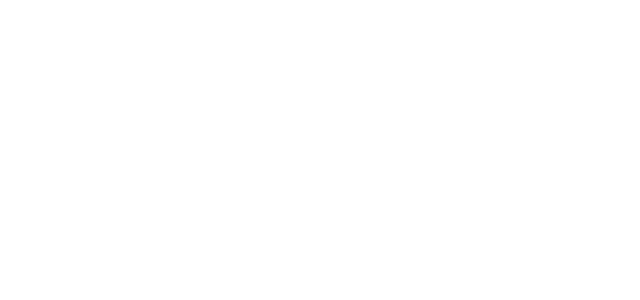
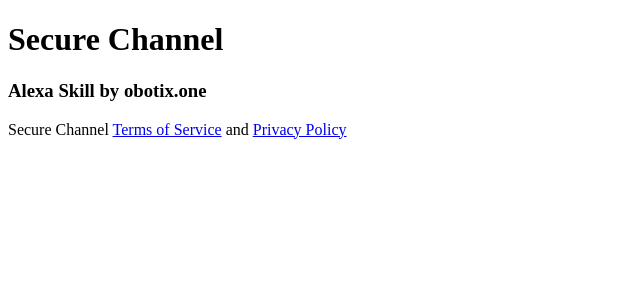
Before and after one commit to webjestic/obotix-web, a Nuxt app: page /securechannel in a window 1280 px wide. Before the commit this address had no page. Shown: the top 300 px of the page, without its empty margins (0-640 px from the left). Built offline with nearby package versions, Linux system fonts and the light colour scheme.

Commit message:
14 link to tos and privacy pages (#15)
* i14 | adding secure page and deep links

* i14 | adding secure page and deep links

---------

Co-authored-by: Michael N <michael.newlon@tn.gov>

```diff
--- a/pages/index.vue
+++ b/pages/index.vue
@@ -1,3 +1,14 @@
 <template>
     <h1>obotix.one</h1>
+
+    <p>Secure Channel
+        <a href="https://obotix.one/securechannel/termsofservice/">Terms of Service</a> and
+        <a href="https://obotix.one/securechannel/privacypolicy/">Privacy Policy</a>
+    </p>
 </template>
+
+<script setup>
+</script>
+
+<style scoped>
+</style>
--- /dev/null
+++ b/pages/securechannel/index.vue
@@ -0,0 +1,14 @@
+<template>
+    <h1>Secure Channel</h1>
+    <h3>Alexa Skill by obotix.one</h3>
+
+    <p>Secure Channel
+        <a href="https://obotix.one/securechannel/termsofservice/">Terms of Service</a> and
+        <a href="https://obotix.one/securechannel/privacypolicy/">Privacy Policy</a>
+    </p>
+</template>
+
+<script setup>
+</script>
+
+<style scoped></style>
--- a/pages/securechannel/privacypolicy.vue
+++ b/pages/securechannel/privacypolicy.vue
@@ -3,3 +3,9 @@
     <h2>Secure Channel</h2>
     <h3>Alexa Skill by obotix.one</h3>
 </template>
+
+<script setup>
+</script>
+
+<style scoped>
+</style>
--- a/pages/securechannel/termsofservice.vue
+++ b/pages/securechannel/termsofservice.vue
@@ -3,3 +3,9 @@
     <h2>Secure Channel</h2>
     <h3>Alexa Skill by obotix.one</h3>
 </template>
+
+<script setup>
+</script>
+
+<style scoped>
+</style>
```
Also changed, not shown: 1 other file (tests, documents, lock files or other folders).
